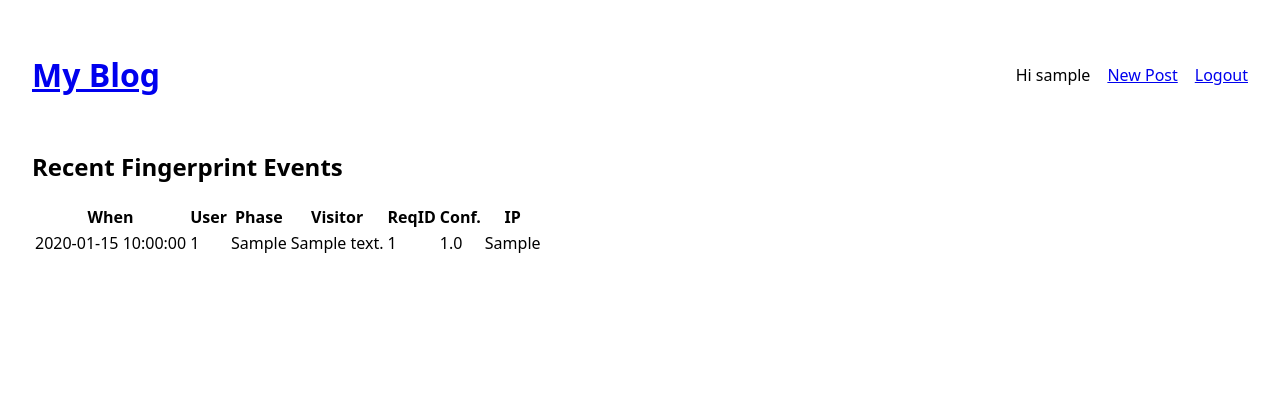
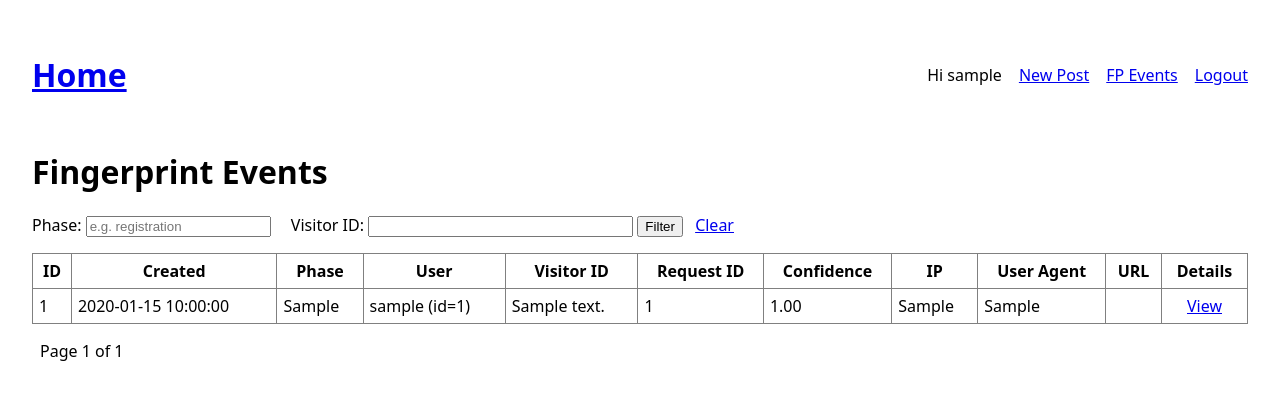
Before and after one commit to graham-fingerprint/flask_blog, a Flask app: page /admin/fp-events in a window 1280 px wide. Shown: the top 400 px of the page. Run offline with Flask 3, Linux system fonts and the light colour scheme; a user stored in the database is signed in; tables that the repository leaves empty hold one stand-in row (values such as "Sample post").

Commit message:
Billions of changes

```diff
--- a/app/__init__.py
+++ b/app/__init__.py
@@ -28,7 +28,10 @@ def create_app(config_class=Config):
 
     from .auth import bp as auth_bp
     from .routes import bp as main_bp
+    from .admin import bp as admin_bp
+
     app.register_blueprint(auth_bp)
     app.register_blueprint(main_bp)
+    app.register_blueprint(admin_bp)
 
     return app
--- /dev/null
+++ b/app/admin.py
@@ -0,0 +1,54 @@
+# app/admin.py
+from flask import Blueprint, render_template, request, abort
+from flask_login import login_required, current_user
+
+from .models import FingerprintEvent
+
+bp = Blueprint("admin", __name__, url_prefix="/admin")
+
+
+def _admin_required():
+    """Simple helper to enforce admin access."""
+    if not current_user.is_authenticated or not getattr(current_user, "is_admin", False):
+        abort(403)
+
+
+@bp.route("/fp-events")
+@login_required
+def fp_events():
+    _admin_required()
+
+    # pagination params
+    page = request.args.get("page", 1, type=int)
+    per_page = 20
+
+    # optional filters
+    phase = request.args.get("phase", "", type=str).strip()
+    visitor_id = request.args.get("visitor_id", "", type=str).strip()
+
+    query = FingerprintEvent.query.order_by(FingerprintEvent.created_at.desc())
+
+    if phase:
+        query = query.filter(FingerprintEvent.phase == phase)
+    if visitor_id:
+        query = query.filter(FingerprintEvent.visitor_id == visitor_id)
+
+    pagination = query.paginate(page=page, per_page=per_page, error_out=False)
+    events = pagination.items
+
+    return render_template(
+        "admin_fp_events.html",
+        events=events,
+        pagination=pagination,
+        phase=phase,
+        visitor_id_filter=visitor_id
+    )
+
+
+@bp.route("/fp-events/<int:event_id>")
+@login_required
+def fp_event_detail(event_id):
+    _admin_required()
+
+    event = FingerprintEvent.query.get_or_404(event_id)
+    return render_template('admin_fp_event_detail.html', event=event)
--- a/app/models.py
+++ b/app/models.py
@@ -10,8 +10,11 @@ class User(UserMixin, db.Model):
     username = db.Column(db.String(80), unique=True, nullable=False)
     email = db.Column(db.String(120), unique=True, nullable=False)
     password_hash = db.Column(db.String(128), nullable=False)
+    reg_visitor_id = db.Column(db.String(128), unique=True, index=True, nullable=True)
+    is_admin = db.Column(db.Boolean, default=False, nullable=False)
 
-    posts = db.relationship('Post', backref='author', lazy='dynamic')
+    posts = db.relationship("Post", backref="author", lazy="dynamic", cascade="all, delete-orphan")
+    events = db.relationship("FingerprintEvent", backref="user", lazy="dynamic", cascade="all, delete-orphan")
 
     def set_password(self, password):
         self.password_hash = generate_password_hash(password)
--- a/app/routes.py
+++ b/app/routes.py
@@ -46,8 +46,8 @@ def edit_post(post_id):
         return redirect(url_for('main.post_view', post_id=post.id))
     return render_template('create_post.html', post=post)
 
-@bp.route('/admin/fp-events')
-@login_required
-def fp_events():
-    events = FingerprintEvent.query.order_by(FingerprintEvent.created_at.desc()).limit(50).all()
-    return render_template('fp_events.html', events=events)
+#@bp.route('/admin/fp-events')
+#@login_required
+#def fp_events():
+    #events = FingerprintEvent.query.order_by(FingerprintEvent.created_at.desc()).limit(50).all()
+    #return render_template('fp_events.html', events=events)
--- /dev/null
+++ b/app/templates/admin_fp_events.html
@@ -0,0 +1,93 @@
+{% extends "base.html" %}
+{% block content %}
+<h1>Fingerprint Events</h1>
+
+<form method="get" class="mb-3" style="margin-bottom: 1rem;">
+  <label>
+    Phase:
+    <input type="text" name="phase" value="{{ phase }}" placeholder="e.g. registration">
+  </label>
+  <label style="margin-left: 1rem;">
+    Visitor ID:
+    <input type="text" name="visitor_id" value="{{ visitor_id_filter }}" size="30">
+  </label>
+  <button type="submit">Filter</button>
+  <a href="{{ url_for('admin.fp_events') }}" style="margin-left: 0.5rem;">Clear</a>
+</form>
+
+<table border="1" cellpadding="6" cellspacing="0" style="border-collapse: collapse; width: 100%;">
+  <thead>
+    <tr>
+      <th>ID</th>
+      <th>Created</th>
+      <th>Phase</th>
+      <th>User</th>
+      <th>Visitor ID</th>
+      <th>Request ID</th>
+      <th>Confidence</th>
+      <th>IP</th>
+      <th>User Agent</th>
+      <th>URL</th>
+      <th>Details</th>
+    </tr>
+  </thead>
+  <tbody>
+    {% for e in events %}
+      {# pull some extra fields from raw_event safely #}
+      {% set ident = (e.raw_event.get('products', {}).get('identification', {}).get('data', {}) if e.raw_event else {}) %}
+      {% set url = ident.get('url') %}
+      <tr>
+        <td>{{ e.id }}</td>
+        <td>{{ e.created_at.strftime("%Y-%m-%d %H:%M:%S") if e.created_at else "" }}</td>
+        <td>{{ e.phase }}</td>
+        <td>
+          {% if e.user %}
+            {{ e.user.username }} (id={{ e.user.id }})
+          {% else %}
+            –
+          {% endif %}
+        </td>
+        <td>{{ e.visitor_id }}</td>
+        <td>{{ e.request_id }}</td>
+        <td>
+          {% if e.confidence is not none %}
+            {{ "%.2f"|format(e.confidence) }}
+          {% endif %}
+        </td>
+        <td>{{ e.ip or "" }}</td>
+        <td>
+          {% if e.user_agent %}
+            {{ e.user_agent[:50] }}{% if e.user_agent|length > 50 %}…{% endif %}
+          {% endif %}
+        </td>
+        <td>
+          {% if url %}
+            <a href="{{ url }}" target="_blank">{{ url[:30] }}{% if url|length > 30 %}…{% endif %}</a>
+          {% endif %}
+        </td>
+        <td style="text-align: center;">
+          <a href="{{ url_for('admin.fp_event_detail', event_id=e.id) }}">View</a>
+        </td>
+      </tr>
+    {% endfor %}
+
+    {% if not events %}
+      <tr>
+        <td colspan="11">No events found.</td>
+      </tr>
+    {% endif %}
+  </tbody>
+</table>
+
+<div style="margin-top: 1rem;">
+  {% if pagination.has_prev %}
+    <a href="{{ url_for('admin.fp_events', page=pagination.prev_num, phase=phase, visitor_id=visitor_id_filter) }}">« Prev</a>
+  {% endif %}
+  <span style="margin: 0 0.5rem;">
+    Page {{ pagination.page }} of {{ pagination.pages or 1 }}
+  </span>
+  {% if pagination.has_next %}
+    <a href="{{ url_for('admin.fp_events', page=pagination.next_num, phase=phase, visitor_id=visitor_id_filter) }}">Next »</a>
+  {% endif %}
+</div>
+{% endblock %}
--- a/app/templates/base.html
+++ b/app/templates/base.html
@@ -18,15 +18,30 @@
       window.fpPromise = null;
       return;
     }
+
+    // Base proxy URL and paths
+    const baseProxy = "https://metrics.vulturesofficial.org/tbRonqvMoe1gQv5V";
+    const loaderPath = "/L2ckRBE5ceQmY2jU";      // JS loader
+    const endpointPath = "/ZYV9z3bENEtPsVJt";    // events endpoint
+
+    // Build the loader URL
+    const loaderUrl = `${baseProxy}${loaderPath}?apiKey=${encodeURIComponent(window.FP_PUBLIC_KEY)}`;
+    const proxiedEndpoint = `${baseProxy}${endpointPath}`;
+
     try {
-      const { load } = await import(`https://fpjscdn.net/v3/${window.FP_PUBLIC_KEY}`);
-      const opts = {};
-      if (window.FP_REGION === 'eu' || window.FP_REGION === 'ap') {
-        opts.region = window.FP_REGION;   // ✅ only valid regions
-      }
-      window.fpPromise = load(opts);
+      // Load the agent from Cloudflare-proxied script
+      const FingerprintJS = await import(loaderUrl);
+
+      // Initialize the agent and route traffic through proxy + default endpoint
+      window.fpPromise = FingerprintJS.load({
+        endpoint: [
+          proxiedEndpoint,
+          FingerprintJS.defaultEndpoint
+        ]
+      });
+
     } catch (e) {
-      console.warn("Failed to load Fingerprint agent:", e);
+      console.warn("Failed to load Fingerprint agent via proxy:", e);
       window.fpPromise = null;
     }
   })();
@@ -35,11 +50,15 @@
 </head>
 <body>
   <header>
-    <h1><a href="{{ url_for('main.index') }}">My Blog</a></h1>
+    <h1><a href="{{ url_for('main.index') }}">Home</a></h1>
     <nav>
       {% if current_user.is_authenticated %}
         <span>Hi {{ current_user.username }}</span>
         <a href="{{ url_for('main.create_post') }}">New Post</a>
+        {% if current_user.is_admin %}
+      <!-- ADMIN-ONLY NAV ITEM -->
+      <a href="{{ url_for('admin.fp_events') }}">FP Events</a>
+    {% endif %}
         <a href="{{ url_for('auth.logout') }}">Logout</a>
       {% else %}
         <a href="{{ url_for('auth.login') }}">Login</a>
@@ -59,27 +78,5 @@
     {% endwith %}
     {% block content %}{% endblock %}
   </main>
-<!--
-<script>
-  // Read keys from Flask config
- const FP_PUBLIC_KEY = "{{ FP_PUBLIC_KEY }}";
-  const FP_REGION = "{{ FP_REGION }}";
-
-  // Prepare a promise to load the agent once for use on registration
-  let fpPromise = null;
-  if (FP_PUBLIC_KEY) {
-    fpPromise = import('https://fpjscdn.net/v3/v9PsghOuL6bPysSyN4q2')
-      .then(FingerprintJS => {
-        const opts = {};
-        if (FP_REGION) opts.region = FP_REGION;
-        return FingerprintJS.load();
-      })
-      .catch(err => {
-        console.warn("Fingerprint agent failed to load", err);
-        return null; // keep going even if FP fails
-      });
-  }
-</script>
--->
 </body>
 </html>
--- a/app/templates/fp_events.html
+++ /dev/null
@@ -1,18 +0,0 @@
-{% extends "base.html" %}
-{% block content %}
-<h2>Recent Fingerprint Events</h2>
-<table>
-  <tr><th>When</th><th>User</th><th>Phase</th><th>Visitor</th><th>ReqID</th><th>Conf.</th><th>IP</th></tr>
-  {% for e in events %}
-    <tr>
-      <td>{{ e.created_at }}</td>
-      <td>{{ e.user_id }}</td>
-      <td>{{ e.phase }}</td>
-      <td>{{ e.visitor_id }}</td>
-      <td>{{ e.request_id }}</td>
-      <td>{{ e.confidence }}</td>
-      <td>{{ e.ip }}</td>
-    </tr>
-  {% endfor %}
-</table>
-{% endblock %}
```
Also changed, not shown: app/auth.py (+69 -37 lines), app/fp_client.py (+3 -8 lines), app/templates/admin_fp_event_detail.html (added, +67 -0 lines), migrations/versions/6b8fb29ead5f_add_is_admin_to_user.py (added, +32 -0 lines), migrations/versions/97ec8bc3873e_add_reg_visitor_id_to_user_unique.py (added, +34 -0 lines).
